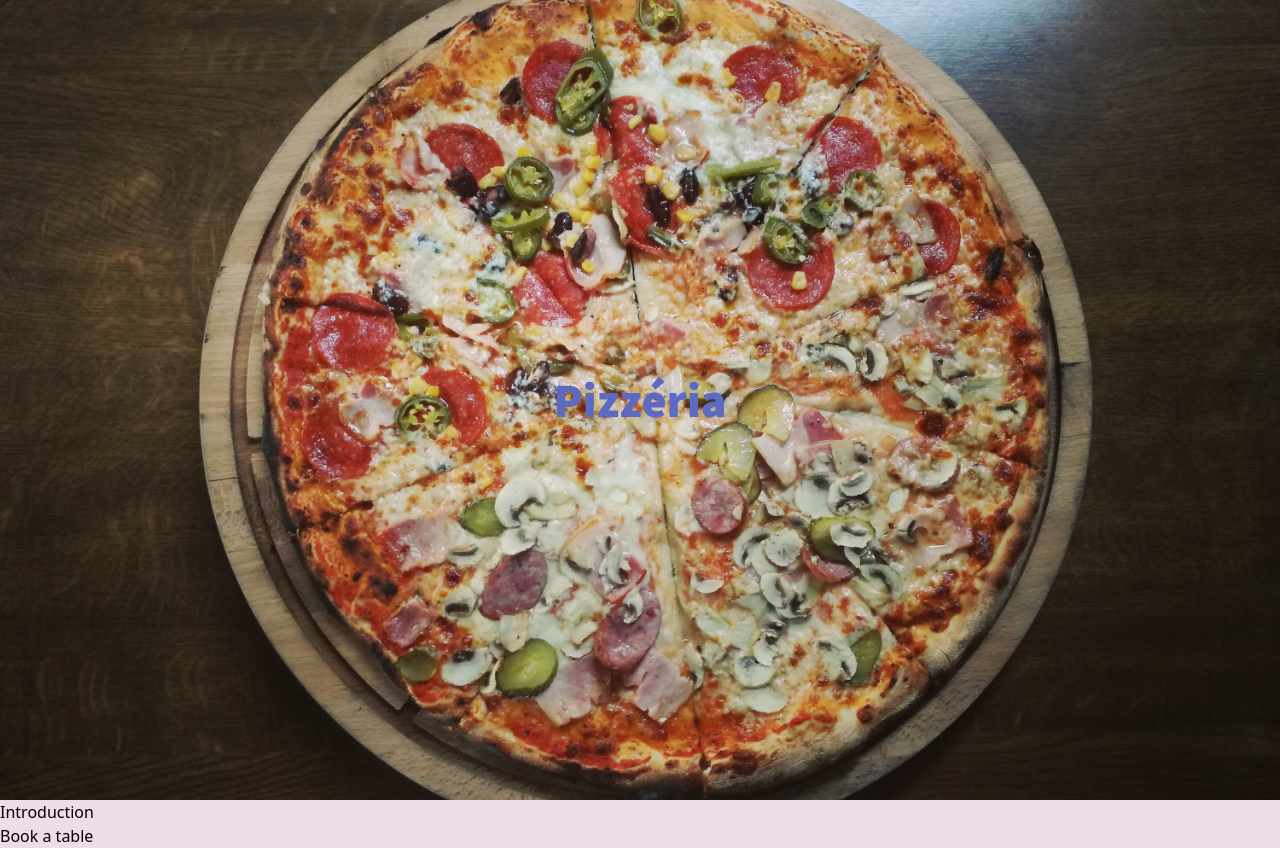
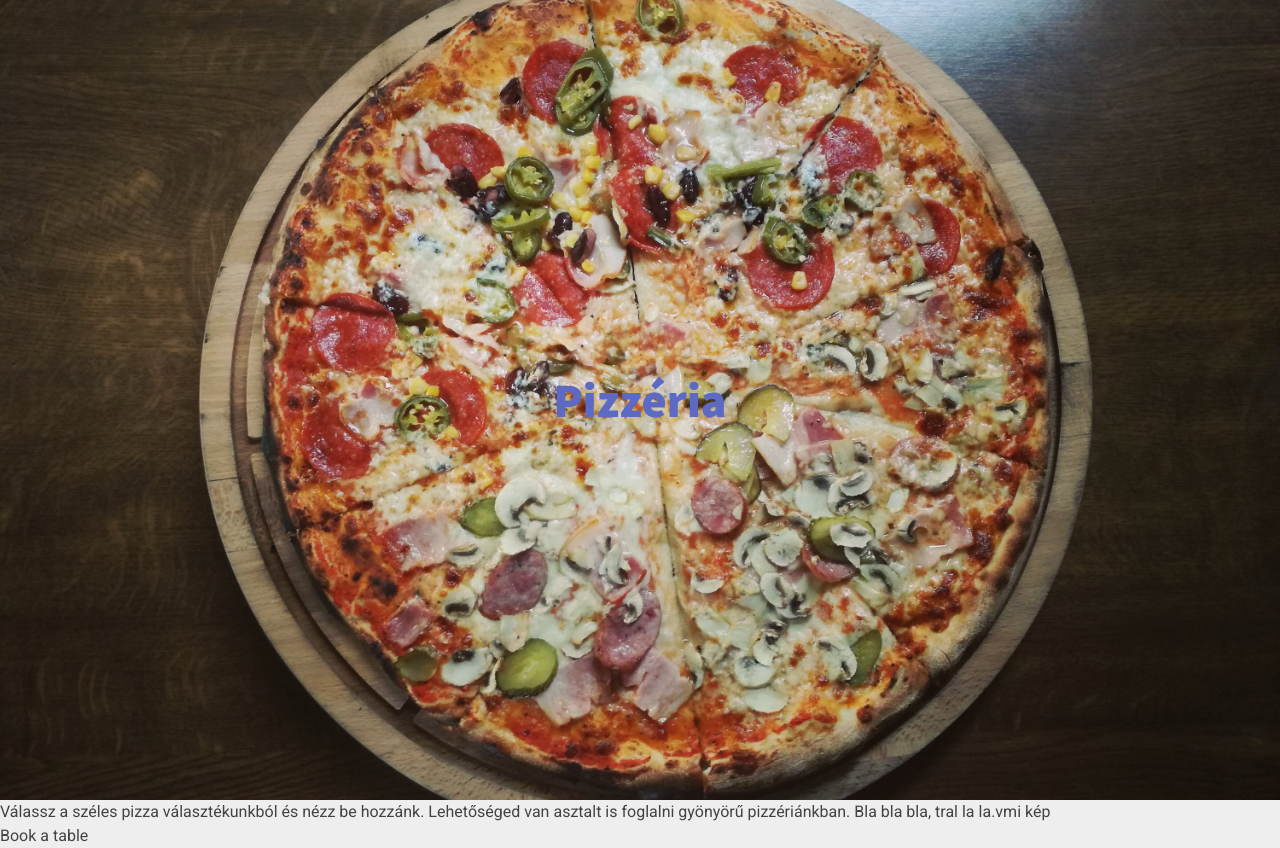
Before and after one commit to sz-sebestyen/pizza, a React app in the folder frontend/: page / in a window 1280 px wide. Built offline with nearby package versions, Linux system fonts and the light colour scheme; no server answers.

Commit message:
Change text color

```diff
--- a/frontend/src/App.jsx
+++ b/frontend/src/App.jsx
@@ -29,12 +29,8 @@ function App() {
     }, LOADING_MASK_DURATION);
   }, []);
 
-  useEffect(() => {
-    if (menu) console.log(menu);
-  }, [menu]);
-
   return (
-    <div className="bg-easy">
+    <div className="bg-easy font-roboto text-dark">
       {isLoading && <LoadingMask />}
       <FrontPage />
 
--- a/frontend/src/components/Introduction/Introduction.jsx
+++ b/frontend/src/components/Introduction/Introduction.jsx
@@ -1,7 +1,15 @@
 import React from "react";
 
 function Introduction() {
-  return <div className="min-h-screen md:min-h-0">Introduction</div>;
+  return (
+    <div className="min-h-screen md:min-h-0 flex flex-col md:flex-row">
+      <div>
+        Válassz a széles pizza választékunkból és nézz be hozzánk. Lehetőséged
+        van asztalt is foglalni gyönyörű pizzériánkban. Bla bla bla, tral la la.
+      </div>
+      <div>vmi kép</div>
+    </div>
+  );
 }
 
 export default Introduction;
--- a/frontend/tailwind.config.js
+++ b/frontend/tailwind.config.js
@@ -14,7 +14,8 @@ module.exports = {
           DEFAULT: "#5c6ac4",
           dark: "#202e78",
         },
-        easy: "#eedde9",
+        easy: "#eee",
+        dark: "#434343",
       },
       fontFamily: {
         roboto: ['"Roboto"', "sans-serif"],
```
